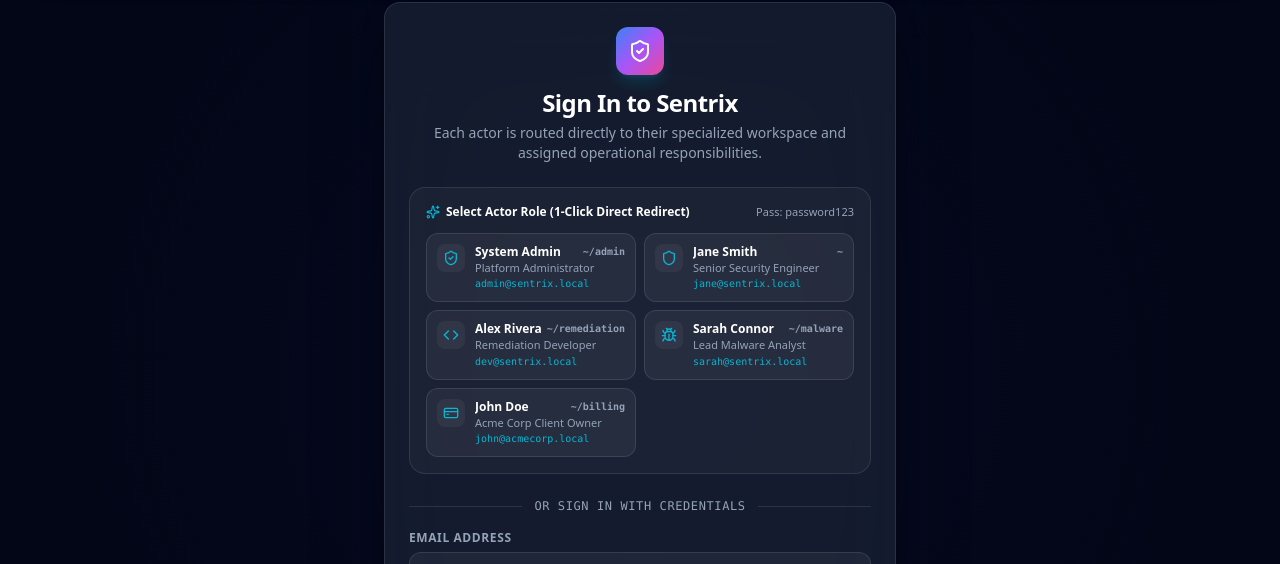
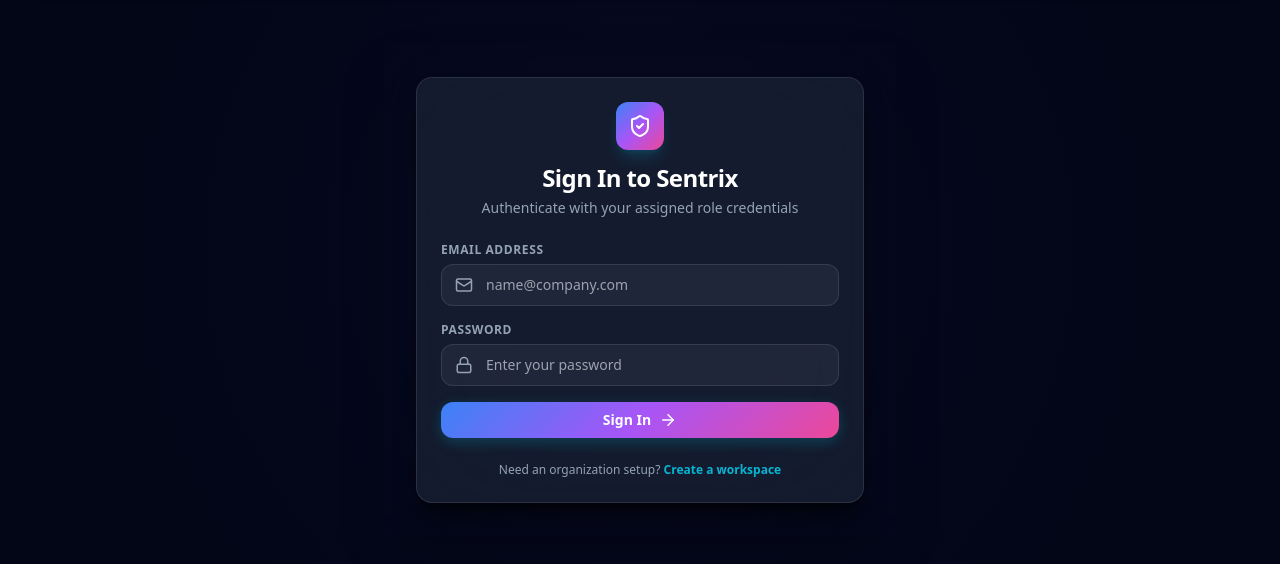
Before and after one commit to jo9oct/syntrix, a React (Vite) app in the folder frontend/: page /login in a window 1280 px wide. Shown: the part 150-714 px from the top of the page. Built offline with nearby package versions, Linux system fonts and the light colour scheme; no server answers.

Commit message:
fix(auth): remove demo actor selector and divider from login page

```diff
--- a/frontend/src/pages/auth/Login.tsx
+++ b/frontend/src/pages/auth/Login.tsx
@@ -1,11 +1,8 @@
 import React, { useState } from 'react';
 import { GlassCard } from '../../components/ui/GlassCard';
-import {
-  ShieldCheck, Mail, Lock, ArrowRight, CheckCircle2,
-  UserCheck, Shield, Bug, Code, CreditCard, Sparkles
-} from 'lucide-react';
+import { ShieldCheck, Mail, Lock, ArrowRight, CheckCircle2 } from 'lucide-react';
 import { Link, useNavigate, useLocation } from 'react-router-dom';
-import { useAuthStore, getRoleLandingPath, DEMO_ACTORS, type UserRole } from '../../store/authStore';
+import { useAuthStore, getRoleLandingPath } from '../../store/authStore';
 import { PublicHeader } from '../../components/layout/PublicHeader';
 
 export const Login: React.FC = () => {
@@ -41,85 +38,21 @@ export const Login: React.FC = () => {
     }
   };
 
-  const handleQuickLogin = async (actorRole: UserRole) => {
-    const actor = DEMO_ACTORS[actorRole];
-    if (!actor) return;
-    setEmail(actor.email);
-    setPassword('password123');
-    setLoading(true);
-    setError(null);
-    try {
-      const user = await login(actor.email, 'password123');
-      const destination = getRoleLandingPath(user.role);
-      navigate(destination, { replace: true });
-    } catch (err: any) {
-      setError(err?.message || 'Quick login failed.');
-    } finally {
-      setLoading(false);
-    }
-  };
-
-  const demoAccounts: { role: UserRole; icon: React.ComponentType<{ size?: number; className?: string }> }[] = [
-    { role: 'admin', icon: ShieldCheck },
-    { role: 'security_engineer', icon: Shield },
-    { role: 'developer', icon: Code },
-    { role: 'malware_analyst', icon: Bug },
-    { role: 'client_owner', icon: CreditCard },
-  ];
-
   return (
     <div className="min-h-screen bg-background-darker flex flex-col justify-center items-center p-6 relative overflow-hidden">
       <PublicHeader />
       <div className="absolute inset-0 bg-gradient-glow opacity-30"></div>
 
-      <div className="w-full max-w-xl relative z-10 pt-24 pb-12">
+      <div className="w-full max-w-lg relative z-10 pt-20">
         <GlassCard className="p-8 border-brand-cyan/20 shadow-2xl backdrop-blur-3xl">
           <div className="flex flex-col items-center mb-6 text-center">
             <div className="w-12 h-12 rounded-xl bg-gradient-brand flex items-center justify-center mb-3 shadow-lg shadow-brand-cyan/20">
               <ShieldCheck size={24} className="text-white" />
             </div>
             <h2 className="text-2xl font-bold text-white tracking-tight">Sign In to Sentrix</h2>
-            <p className="text-text-muted mt-1 text-sm max-w-md">
-              Each actor is routed directly to their specialized workspace and assigned operational responsibilities.
+            <p className="text-text-muted mt-1 text-sm">
+              Authenticate with your assigned role credentials
             </p>
-          </div>
-
-          {/* Quick Demo Actor Fast-Sign-In */}
-          <div className="mb-6 p-4 rounded-2xl bg-white/[0.03] border border-white/10">
-            <div className="flex items-center justify-between mb-3">
-              <span className="text-xs font-semibold text-white flex items-center gap-1.5">
-                <Sparkles size={14} className="text-brand-cyan" />
-                Select Actor Role (1-Click Direct Redirect)
-              </span>
-              <span className="text-[11px] text-text-muted">Pass: password123</span>
-            </div>
-
-            <div className="grid grid-cols-1 sm:grid-cols-2 gap-2">
-              {demoAccounts.map(({ role, icon: Icon }) => {
-                const actor = DEMO_ACTORS[role];
-                return (
-                  <button
-                    key={role}
-                    type="button"
-                    onClick={() => handleQuickLogin(role)}
-                    disabled={loading}
-                    className="flex items-start gap-2.5 p-2.5 rounded-xl bg-white/5 hover:bg-white/10 border border-white/10 hover:border-brand-cyan/40 text-left transition-all group"
-                  >
-                    <div className="p-1.5 rounded-lg bg-white/5 text-brand-cyan group-hover:scale-105 transition-transform shrink-0">
-                      <Icon size={16} />
-                    </div>
-                    <div className="min-w-0 flex-1">
-                      <div className="text-xs font-semibold text-white truncate flex items-center justify-between">
-                        <span>{actor.name}</span>
-                        <span className="text-[10px] text-text-muted font-mono">{actor.defaultPath.replace('/dashboard', '~')}</span>
-                      </div>
-                      <div className="text-[11px] text-text-muted truncate">{actor.title}</div>
-                      <div className="text-[10px] text-brand-cyan font-mono truncate">{actor.email}</div>
-                    </div>
-                  </button>
-                );
-              })}
-            </div>
           </div>
 
           {successMessage && (
@@ -134,14 +67,6 @@ export const Login: React.FC = () => {
               {error}
             </div>
           )}
-
-          <div className="relative my-4 flex items-center">
-            <div className="flex-grow border-t border-white/10"></div>
-            <span className="flex-shrink mx-3 text-xs text-text-muted uppercase tracking-wider font-mono">
-              or sign in with credentials
-            </span>
-            <div className="flex-grow border-t border-white/10"></div>
-          </div>
 
           <form onSubmit={handleLogin} className="space-y-4">
             <div>
@@ -183,7 +108,7 @@ export const Login: React.FC = () => {
               disabled={loading}
               className="w-full btn-primary flex items-center justify-center gap-2 py-3 rounded-xl font-semibold text-sm shadow-lg shadow-brand-cyan/20 hover:shadow-brand-cyan/40 transition-all mt-2"
             >
-              {loading ? 'Authenticating & Routing...' : 'Sign In to My Workspace'} <ArrowRight size={18} />
+              {loading ? 'Authenticating...' : 'Sign In'} <ArrowRight size={18} />
             </button>
           </form>
 
```
